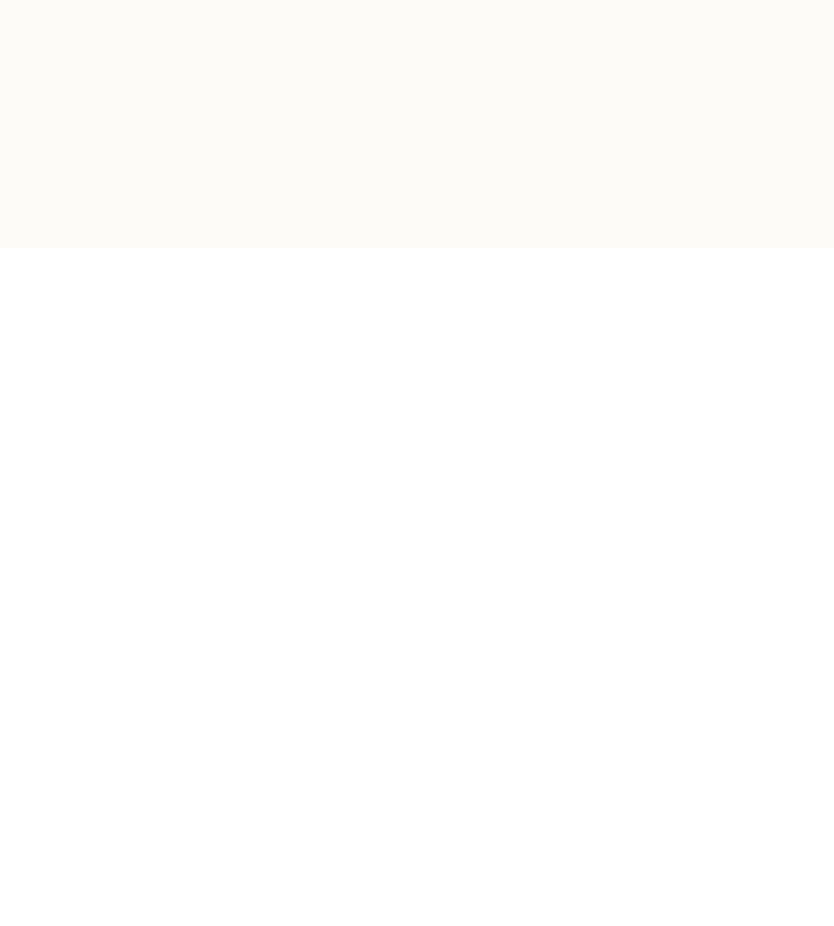
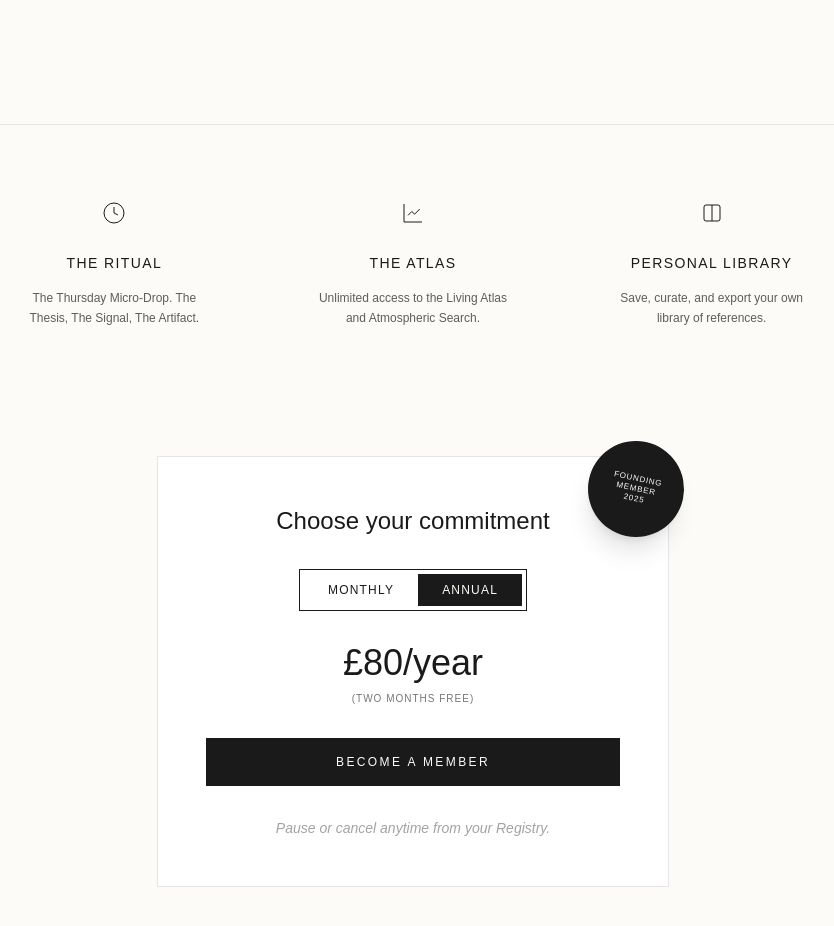
Before and after one commit to byinterval/interval, a Next.js app: page /signup in a window 1280 px wide. Shown: the part 680-1606 px from the top of the page, without its empty margins (227-1061 px from the left). Before the commit the page ends 1008 px from the top, so only its background shows below. Built offline with nearby package versions, Linux system fonts and the light colour scheme; no server answers; a web font is replaced by a local one.

Commit message:
Migrate frontend to Lemon Squeezy with dependency fix

```diff
--- a/app/signup/page.tsx
+++ b/app/signup/page.tsx
@@ -36,8 +36,11 @@ export default function SignUpPage() {
   return (
     <div className="min-h-screen bg-[#FDFBF7] text-[#1A1A1A]">
       <CalmEntry>
+        {/* Navigation Removed per request */}
+
         <main className="max-w-4xl mx-auto px-6 pt-32 md:pt-48 pb-24 flex flex-col items-center">
 
+          {/* ZONE A: THE MANIFESTO */}
           <section className="text-center max-w-2xl mb-24 md:mb-32">
             <h1 className="font-serif-title text-4xl md:text-6xl leading-[1.1] mb-12">
               The internet is noisy.<br/>
@@ -47,6 +50,7 @@ export default function SignUpPage() {
               Join the Founding Members of The Interval and reclaim 5 minutes of calm every week.
             </p>
 
+            {/* Primary CTA - Triggers Lemon Squeezy Overlay */}
             <button
               onClick={openCheckout}
               className="inline-block border border-[#1A1A1A] text-[#1A1A1A] px-8 py-4 uppercase text-xs tracking-[0.2em] font-sans-body hover:bg-[#1A1A1A] hover:text-[#FDFBF7] transition-all duration-500"
@@ -55,8 +59,109 @@ export default function SignUpPage() {
             </button>
           </section>
 
-          {/* ... (Ledger and Commitment sections remain same as previous design) ... */}
-           {/* Re-use the Ledger/Pricing UI code from previous turn if needed, or ask me to output full file again */}
+          {/* ZONE B: THE LEDGER (Value Pillars) */}
+          <section className="grid grid-cols-1 md:grid-cols-3 gap-12 w-full mb-32 border-t border-[#E5E5E5] pt-16">
+            {/* Pillar 1 */}
+            <div className="text-center space-y-4">
+              <div className="h-12 flex items-center justify-center">
+                {/* Ritual Icon */}
+                <svg width="24" height="24" viewBox="0 0 24 24" fill="none" stroke="currentColor" strokeWidth="1">
+                  <circle cx="12" cy="12" r="10"/>
+                  <path d="M12 6v6l4 2"/>
+                </svg>
+              </div>
+              <h3 className="font-sans-body text-sm uppercase tracking-widest">The Ritual</h3>
+              <p className="font-sans-body text-xs text-[#1A1A1A]/70 leading-relaxed max-w-[200px] mx-auto">
+                The Thursday Micro-Drop. The Thesis, The Signal, The Artifact.
+              </p>
+            </div>
+
+            {/* Pillar 2 */}
+            <div className="text-center space-y-4">
+              <div className="h-12 flex items-center justify-center">
+                {/* Atlas Icon */}
+                <svg width="24" height="24" viewBox="0 0 24 24" fill="none" stroke="currentColor" strokeWidth="1">
+                  <path d="M3 3v18h18"/>
+                  <path d="M18.7 8l-5.1 5.2-2.8-2.7L7 14.3"/>
+                </svg>
+              </div>
+              <h3 className="font-sans-body text-sm uppercase tracking-widest">The Atlas</h3>
+              <p className="font-sans-body text-xs text-[#1A1A1A]/70 leading-relaxed max-w-[200px] mx-auto">
+                Unlimited access to the Living Atlas and Atmospheric Search.
+              </p>
+            </div>
+
+            {/* Pillar 3 */}
+            <div className="text-center space-y-4">
+              <div className="h-12 flex items-center justify-center">
+                {/* Vault Icon */}
+                <svg width="24" height="24" viewBox="0 0 24 24" fill="none" stroke="currentColor" strokeWidth="1">
+                  <rect x="4" y="4" width="16" height="16" rx="2"/>
+                  <path d="M12 4v16"/>
+                </svg>
+              </div>
+              <h3 className="font-sans-body text-sm uppercase tracking-widest">Personal Library</h3>
+              <p className="font-sans-body text-xs text-[#1A1A1A]/70 leading-relaxed max-w-[200px] mx-auto">
+                Save, curate, and export your own library of references.
+              </p>
+            </div>
+          </section>
+
+          {/* ZONE C: THE COMMITMENT (Pricing Card) */}
+          <section className="w-full max-w-lg border border-[#E5E5E5] p-8 md:p-12 relative bg-white">
+            {/* The Badge */}
+            <div className="absolute -top-4 -right-4 bg-[#1A1A1A] text-[#FDFBF7] rounded-full w-24 h-24 flex items-center justify-center text-center p-2 transform rotate-12 shadow-xl">
+              <span className="font-sans-body text-[8px] uppercase tracking-widest leading-tight">
+                Founding Member<br/>2025
+              </span>
+            </div>
+
+            <div className="text-center space-y-8">
+              <h3 className="font-serif-title text-2xl">Choose your commitment</h3>
+
+              {/* Toggle */}
+              <div className="inline-flex border border-[#1A1A1A] p-1">
+                <button
+                  onClick={() => setBillingCycle('monthly')}
+                  className={`px-6 py-2 text-xs uppercase tracking-widest transition-colors ${
+                    billingCycle === 'monthly' ? 'bg-[#1A1A1A] text-[#FDFBF7]' : 'text-[#1A1A1A] hover:bg-[#1A1A1A]/5'
+                  }`}
+                >
+                  Monthly
+                </button>
+                <button
+                  onClick={() => setBillingCycle('annual')}
+                  className={`px-6 py-2 text-xs uppercase tracking-widest transition-colors ${
+                    billingCycle === 'annual' ? 'bg-[#1A1A1A] text-[#FDFBF7]' : 'text-[#1A1A1A] hover:bg-[#1A1A1A]/5'
+                  }`}
+                >
+                  Annual
+                </button>
+              </div>
+
+              <div className="space-y-2">
+                <p className="font-serif-title text-4xl">{activePrice}</p>
+                {billingCycle === 'annual' && (
+                  <p className="font-sans-body text-[10px] uppercase tracking-widest text-[#1A1A1A]/60">
+                    (Two Months Free)
+                  </p>
+                )}
+              </div>
+
+              {/* Dynamic Checkout Button */}
+              <button
+                onClick={openCheckout}
+                className="block w-full bg-[#1A1A1A] text-[#FDFBF7] py-4 uppercase text-xs tracking-[0.2em] hover:bg-[#5D514C] transition-colors"
+              >
+                Become a Member
+              </button>
+
+              <p className="font-serif-title italic text-sm text-[#1A1A1A]/40">
+                Pause or cancel anytime from your Registry.
+              </p>
+            </div>
+          </section>
+
         </main>
       </CalmEntry>
     </div>
```
